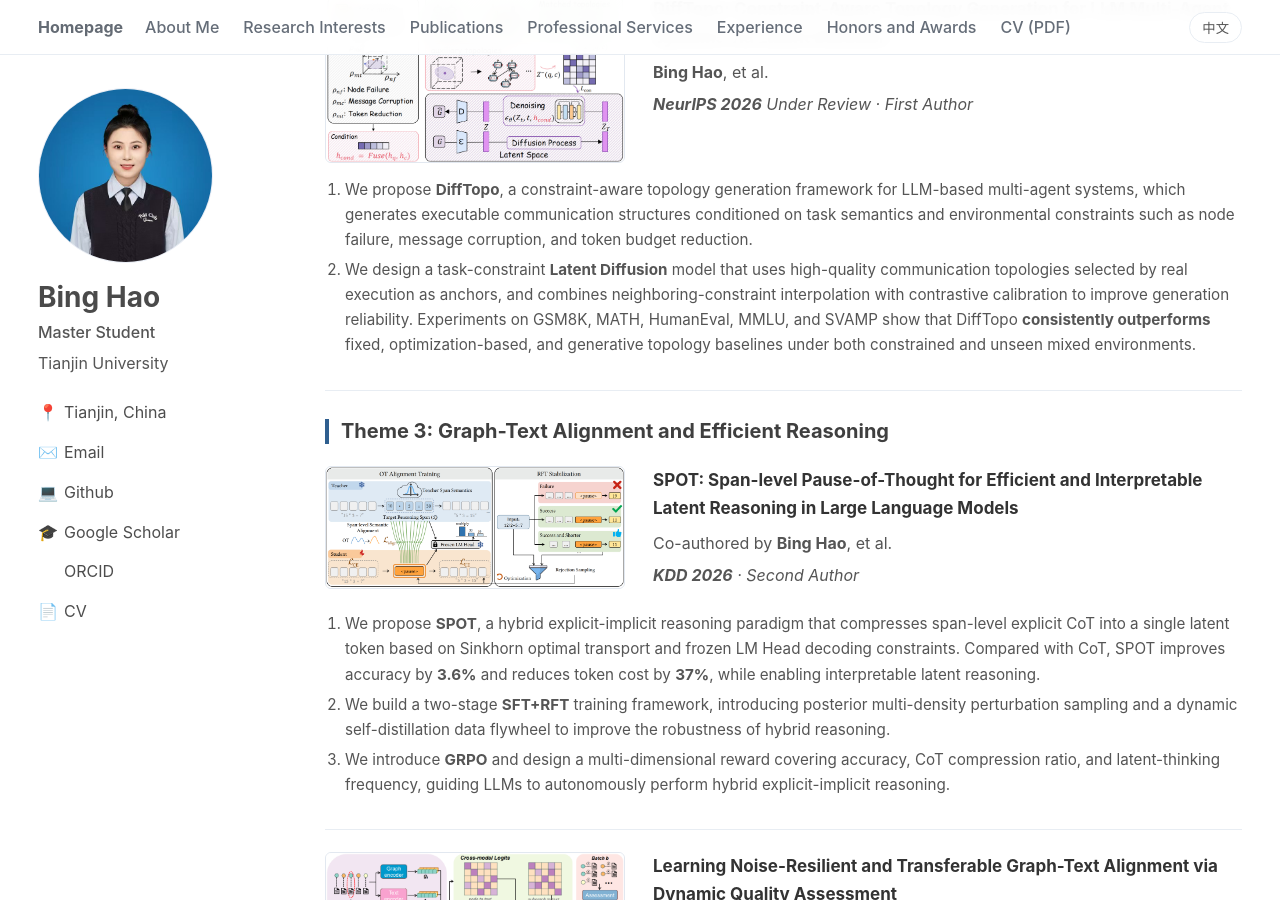
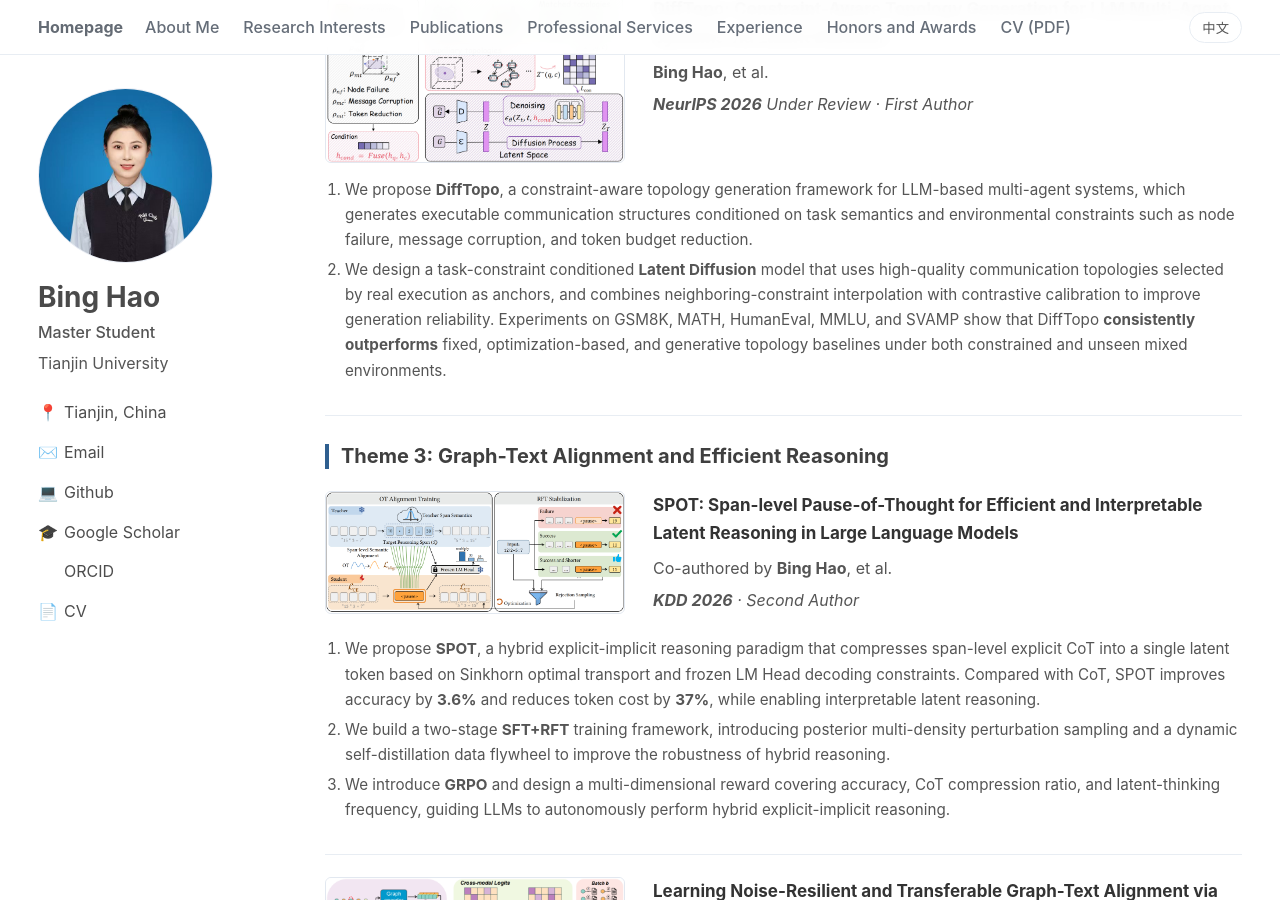
Before and after one commit to haobing-tju/haobing-tju.github.io, a Jekyll site: the page built from _pages/about.md, in a window 1280 px wide and 900 px high, scrolled down 2802 px. Built offline with Jekyll 4.4.1, drawn with Linux system fonts in a browser that asks for light colours; a style sheet for code colours, icons or effects is not loaded.

Commit message:
Update about.md

```diff
--- a/_pages/about.md
+++ b/_pages/about.md
@@ -252,14 +252,14 @@ Besides research, I have also excelled in programming and academic competitions,
   <div class="pub-desc lang-en block">
     <ol class="pub-points">
       <li>We propose <strong>DiffTopo</strong>, a constraint-aware topology generation framework for LLM-based multi-agent systems, which generates executable communication structures conditioned on task semantics and environmental constraints such as node failure, message corruption, and token budget reduction.</li>
-      <li>We design a task-constraint <strong>Latent Diffusion</strong> model that uses high-quality communication topologies selected by real execution as anchors, and combines neighboring-constraint interpolation with contrastive calibration to improve generation reliability. Experiments on GSM8K, MATH, HumanEval, MMLU, and SVAMP show that DiffTopo <strong>consistently outperforms</strong> fixed, optimization-based, and generative topology baselines under both constrained and unseen mixed environments.</li>
+      <li>We design a task-constraint conditioned <strong>Latent Diffusion</strong> model that uses high-quality communication topologies selected by real execution as anchors, and combines neighboring-constraint interpolation with contrastive calibration to improve generation reliability. Experiments on GSM8K, MATH, HumanEval, MMLU, and SVAMP show that DiffTopo <strong>consistently outperforms</strong> fixed, optimization-based, and generative topology baselines under both constrained and unseen mixed environments.</li>
     </ol>
   </div>
 
   <div class="pub-desc lang-zh block">
     <ol class="pub-points">
       <li>提出 <strong>DiffTopo</strong> 约束感知通信拓扑生成框架，面向 LLM 多智能体系统，根据任务语义与节点失效、消息污染、Token 预算受限等环境约束生成可执行通信结构。</li>
-      <li>设计任务-约束 <strong>Latent Diffusion</strong> 模型，利用真实执行筛选出的高质量通信拓扑作为锚点，结合邻近约束插值与对比学习校准提升生成可靠性。实验在 GSM8K、MATH、HumanEval、MMLU 和 SVAMP 上表明，DiffTopo 在受限环境与未见混合约束下均<strong>稳定优于</strong>固定式、优化式和生成式拓扑基线。</li>
+      <li>设计任务-约束条件化的 <strong>Latent Diffusion</strong> 模型，利用真实执行筛选出的高质量通信拓扑作为锚点，结合邻近约束插值与对比学习校准提升生成可靠性。实验在 GSM8K、MATH、HumanEval、MMLU 和 SVAMP 上表明，DiffTopo 在受限环境与未见混合约束下均<strong>稳定优于</strong>固定式、优化式和生成式拓扑基线。</li>
     </ol>
   </div>
 </div>
```
